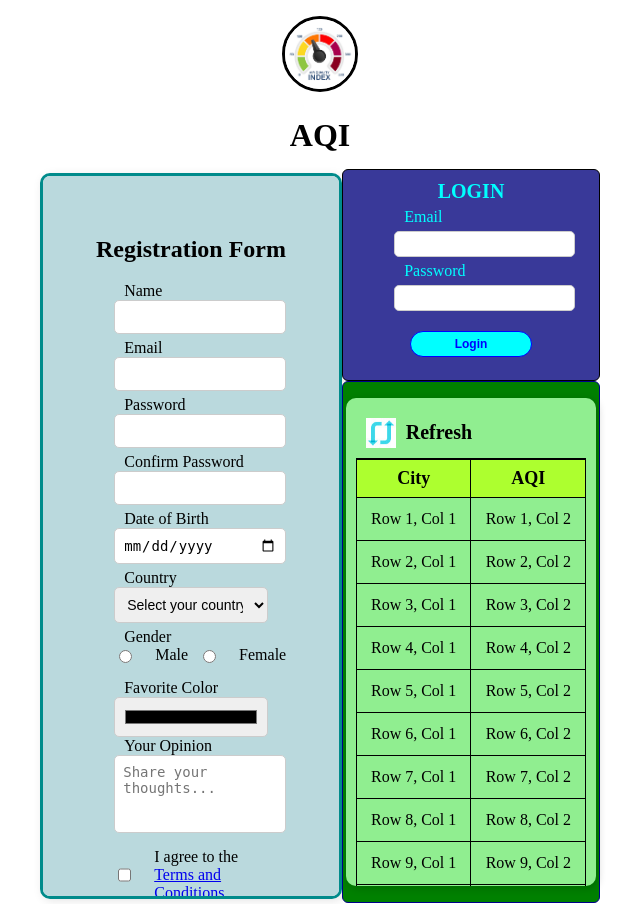
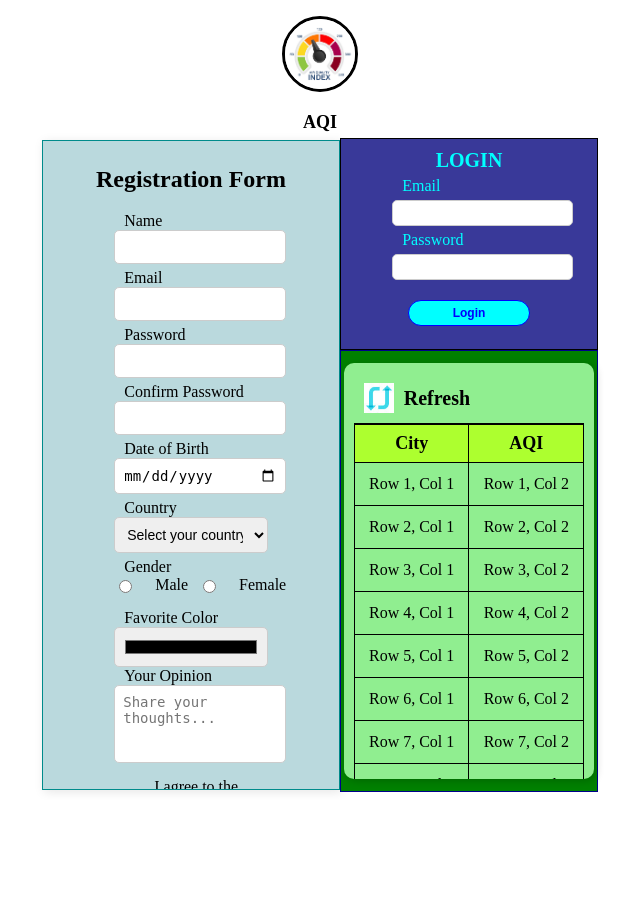
Before and after one commit to Irtisam99/Webtech_project, a PHP site: page /task1.html in a window 1280 px wide. Shown: the whole page, without its empty margins (320-960 px from the left). After the commit the page ends 792 px from the top, so only its background shows below. Run offline with PHP 8.4, Linux system fonts and the light colour scheme.

Commit message:
third commit

```diff
--- a/style.css
+++ b/style.css
@@ -2,7 +2,7 @@
     display: flex;
     justify-content: center;
     align-items: center;
-    height: 90vh;
+    height: 80vh;
 
 }
 .flex {
@@ -14,7 +14,7 @@
 #flex1 {
     background-color: rgb(186, 217, 221);
     width: 20vw;
-    height: 85vh;
+    height: 76vh;
     display: flex;
     flex-direction: column;
     justify-content: center;
@@ -22,9 +22,8 @@
     padding: 20px;
 
     box-shadow: 2px 2px 10px rgba(0, 0, 0, 0.1);
-    border-radius: 10px;
     overflow-y: auto;
-    border:3px solid darkcyan
+    border:1px solid darkcyan
 }
 #flex3 {
     background-color: rgb(57, 57, 153);
@@ -38,14 +37,12 @@
     justify-content: flex-start;
     padding-top: 10px;
     border: 1px solid black;
-    border-radius: 6px;
 
 }
 #flex4 {
     background-color:green;
-    height: 65vh;
+    height: 55vh;
     width: 20vw;
-    border-radius: 6px;
     border: 1px solid darkblue
 }
 form[id="regForm"] {
@@ -200,8 +197,7 @@ h3 {
     font-size: large;
 }
 thead th {
-    position: sticky;
-    top: 0;
+
 
     z-index: 1;
 }
@@ -226,3 +222,7 @@ thead th {
     font-weight: bold;
     font-size: 20px;
 }
+h1{
+    font-size: large;
+
+}
```
